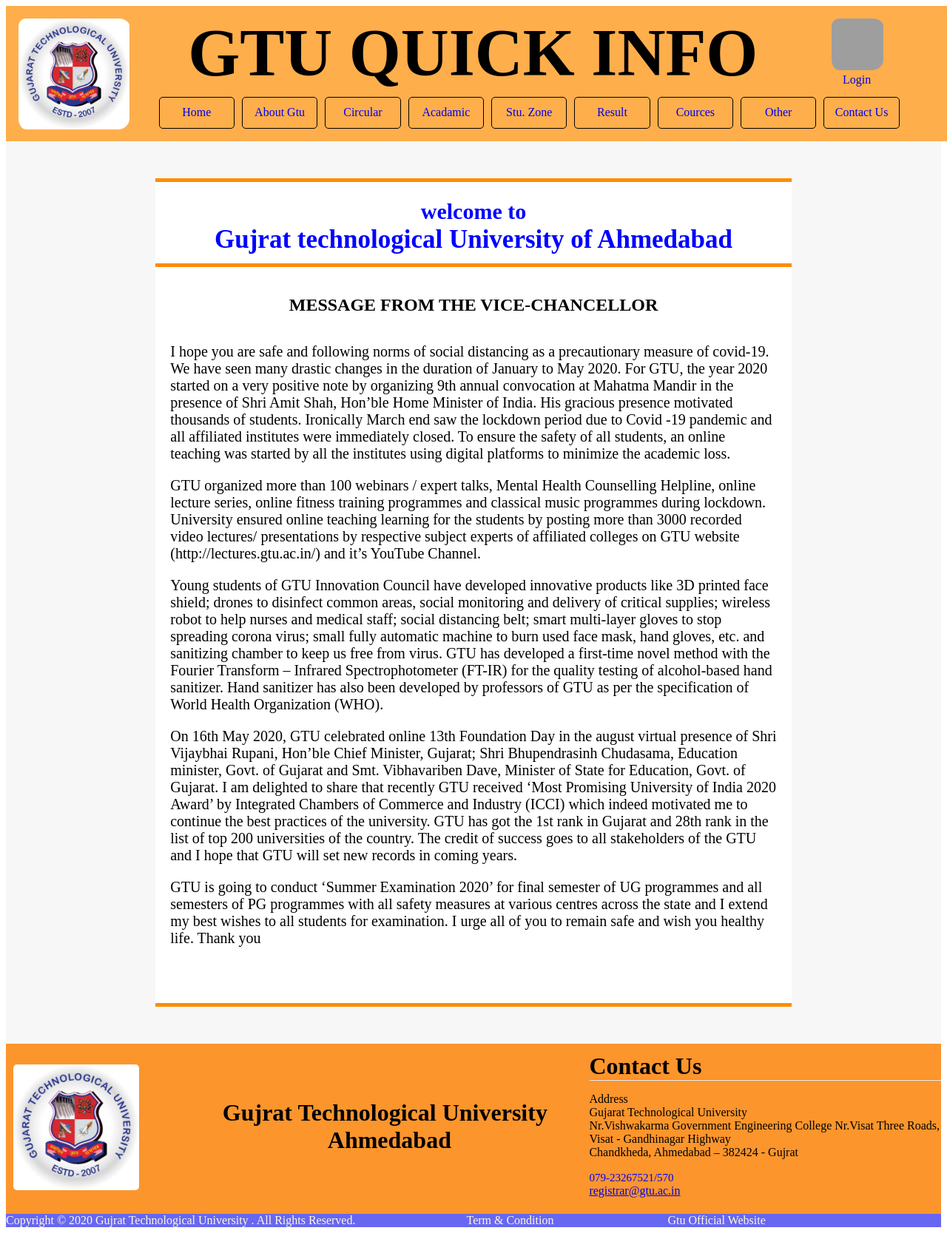
After one commit to mrvasani48/GTU-QUICK-INFO, a PHP site: page /intro_readmore.php in a window 1280 px wide. The commit adds this page. Shown: the whole page at 74% size. Run offline with PHP 8.4, Linux system fonts and the light colour scheme; grey boxes are pictures that could not be loaded.

Commit message:
introduction
introduction_read more page with css.

```diff
--- /dev/null
+++ b/intro_readmore.css
@@ -0,0 +1,36 @@
+#wlcm
+{
+    font-size: 30px;
+    color: blue;
+}
+#gtu
+{
+   font-size: 35px;
+   color: blue;
+}
+#heading{
+    text-align: center;
+}
+.pe{
+    font-size: 20px;
+}
+#introtext{
+    display: grid;
+
+    grid-template-columns: 16% 68% 16%;
+}
+.main2{
+    display: grid;
+    grid-template-rows: 50px 120px 1000px 50px;
+}
+.sub2{
+    border-top: 5px solid darkorange;
+    border-bottom: 5px solid darkorange;
+}
+.sub3{
+    border-bottom: 5px solid darkorange;
+    padding: 0px 20px;
+}
+.main1,.main3,.sub1,.sub4{
+    background-color: #f7f7f7;
+}
--- /dev/null
+++ b/intro_readmore.php
@@ -0,0 +1,101 @@
+<!DOCTYPE html>
+<html lang="en">
+<head>
+    <meta charset="UTF-8">
+    <meta http-equiv="X-UA-Compatible" content="IE=edge">
+    <meta name="viewport" content="width=device-width, initial-scale=1.0">
+    <title>Gtu Quick Info</title>
+    <link rel="stylesheet" href="newheader.css" />
+    <link rel="stylesheet" href="footer.css">
+    <link rel="stylesheet" href="intro_readmore.css">
+</head>
+<body>
+    <div class="container1">
+        <div class="box1" >
+            <img  id="image" src="logo.jpg" height="150px" width="150px"></img>
+        </div>
+
+        <div class="box2">
+             <div class="box2in1">
+
+                 <div id="headingh1">GTU QUICK INFO</div>
+
+                 <div  id="userlogin">
+                    <a style="text-decoration: none;" href="login_page.php">
+                        <img id="image" src="user.jpeg" height="70px" width="70px">
+                         </img><br>
+                        <spna id="logintext"> login
+                        </spna>
+                     </a>
+                 </div>
+
+             </div>
+
+             <div class="box2in2">
+                <a class="pnav" id="active" href="home_page.php">Home</a>
+                <a class="pnav" href="#">About Gtu</a>
+                <a class="pnav" href="#">Circular</a>
+                <a class="pnav" href="#">Acadamic</a>
+                <a class="pnav" href="#">Stu. Zone</a>
+                <a class="pnav" href="#">Result</a>
+                <a class="pnav" href="#">Cources</a>
+                <a class="pnav" href="#">Other</a>
+                <a class="pnav" href="#">Contact Us</a>
+             </div>
+        </div>
+    </div>
+    <div id="introtext">
+              <div class="main1">
+
+              </div>
+              <div class="main2">
+                  <div class="sub1"></div>
+                 <div class="sub2">
+                 <h1 id="heading">
+                 <span id="wlcm">welcome to </span><br>
+                 <span  id="gtu">
+                 Gujrat technological University of Ahmedabad
+                  </span><br><br>
+                  </h1>
+                      </div>
+                 <div class="sub3">
+                     <br>
+                 <h2 align="center" style="margin-bottom: 0px;">MESSAGE FROM THE VICE-CHANCELLOR</h2><br>
+                 <p class="pe" >I hope you are safe and following norms of social distancing as a precautionary measure of covid-19. We have seen many drastic changes in the duration of January to May 2020. For GTU, the year 2020 started on a very positive note by organizing 9th annual convocation at Mahatma Mandir in the presence of Shri Amit Shah, Hon’ble Home Minister of India. His gracious presence motivated thousands of students. Ironically March end saw the lockdown period due to Covid -19 pandemic and all affiliated institutes were immediately closed. To ensure the safety of all students, an online teaching was started by all the institutes using digital platforms to minimize the academic loss.</p>
+                 <p class="pe">GTU organized more than 100 webinars / expert talks, Mental Health Counselling Helpline, online lecture series, online fitness training programmes and classical music programmes during lockdown. University ensured online teaching learning for the students by posting more than 3000 recorded video lectures/ presentations by respective subject experts of affiliated colleges on GTU website (http://lectures.gtu.ac.in/) and it’s YouTube Channel.</p>
+                 <p class="pe">Young students of GTU Innovation Council have developed innovative products like 3D printed face shield; drones to disinfect common areas, social monitoring and delivery of critical supplies; wireless robot to help nurses and medical staff; social distancing belt; smart multi-layer gloves to stop spreading corona virus; small fully automatic machine to burn used face mask, hand gloves, etc. and sanitizing chamber to keep us free from virus. GTU has developed a first-time novel method with the Fourier Transform – Infrared Spectrophotometer (FT-IR) for the quality testing of alcohol-based hand sanitizer. Hand sanitizer has also been developed by professors of GTU as per the specification of World Health Organization (WHO).</p>
+                 <p class="pe">On 16th May 2020, GTU celebrated online 13th Foundation Day in the august virtual presence of Shri Vijaybhai Rupani, Hon’ble Chief Minister, Gujarat; Shri Bhupendrasinh Chudasama, Education minister, Govt. of Gujarat and Smt. Vibhavariben Dave, Minister of State for Education, Govt. of Gujarat. I am delighted to share that recently GTU received ‘Most Promising University of India 2020 Award’ by Integrated Chambers of Commerce and Industry (ICCI) which indeed motivated me to continue the best practices of the university. GTU has got the 1st rank in Gujarat and 28th rank in the list of top 200 universities of the country. The credit of success goes to all stakeholders of the GTU and I hope that GTU will set new records in coming years.</p>
+                 <p class="pe">GTU is going to conduct ‘Summer Examination 2020’ for final semester of UG programmes and all semesters of PG programmes with all safety measures at various centres across the state and I extend my best wishes to all students for examination. I urge all of you to remain safe and wish you healthy life. Thank you</p>
+                 </div>
+                 <div class="sub4"></div>
+              </div>
+              <div class="main3"></div>
+    </div>
+
+ <footer id="footer">
+          <div id="d1footer">
+            <img  width="170" id="logofooter" height="170" src="logo.jpg" alt="gtu" ></img>
+          </div>
+          <div id="d2footer">
+                  <h3 id="d2h" >Gujrat Technological University<br><span id="loc">  Ahmedabad  </span></h3>
+          </div>
+              <div id="d3footer">
+                  <h1 class="contact">contact us</h1>
+                  <hr style="color:black;">
+
+                        <p>Address<br>
+                              Gujarat Technological University<br>
+                                Nr.Vishwakarma Government Engineering College Nr.Visat Three Roads, Visat - Gandhinagar Highway<br>
+                               Chandkheda, Ahmedabad – 382424 - Gujrat</p>
+                       <span id="number"  style="font-size: 15px; color:blue;">079-23267521/570</span><br>
+                       <a id="mail"  href="mailto:registrar@gtu.ac.in"> registrar@gtu.ac.in</a>
+              </div>
+
+    </footer>
+             <nav id="lastnav">
+             <p id="copyright">Copyright © 2020  Gujrat Technological University .   All Rights Reserved.</p>
+             <a href="term.php" target="_blank" id="term" rel="noopener noreferrer">Term & Condition</a>
+             <a href="https://www.gtu.ac.in/" target="_blank" id="gtuweb" rel="noopener noreferrer">Gtu Official website</a>
+            </nav>
+</body>
+</html>
--- a/introductionv.css
+++ b/introductionv.css
@@ -9,7 +9,7 @@
 #video
 {
     border-radius: 15px;
-
+    box-shadow: 2px 2px 3px orange;
 }
 
  #wlcm
```
Also changed, not shown: home_page.php (+9 -15 lines).
